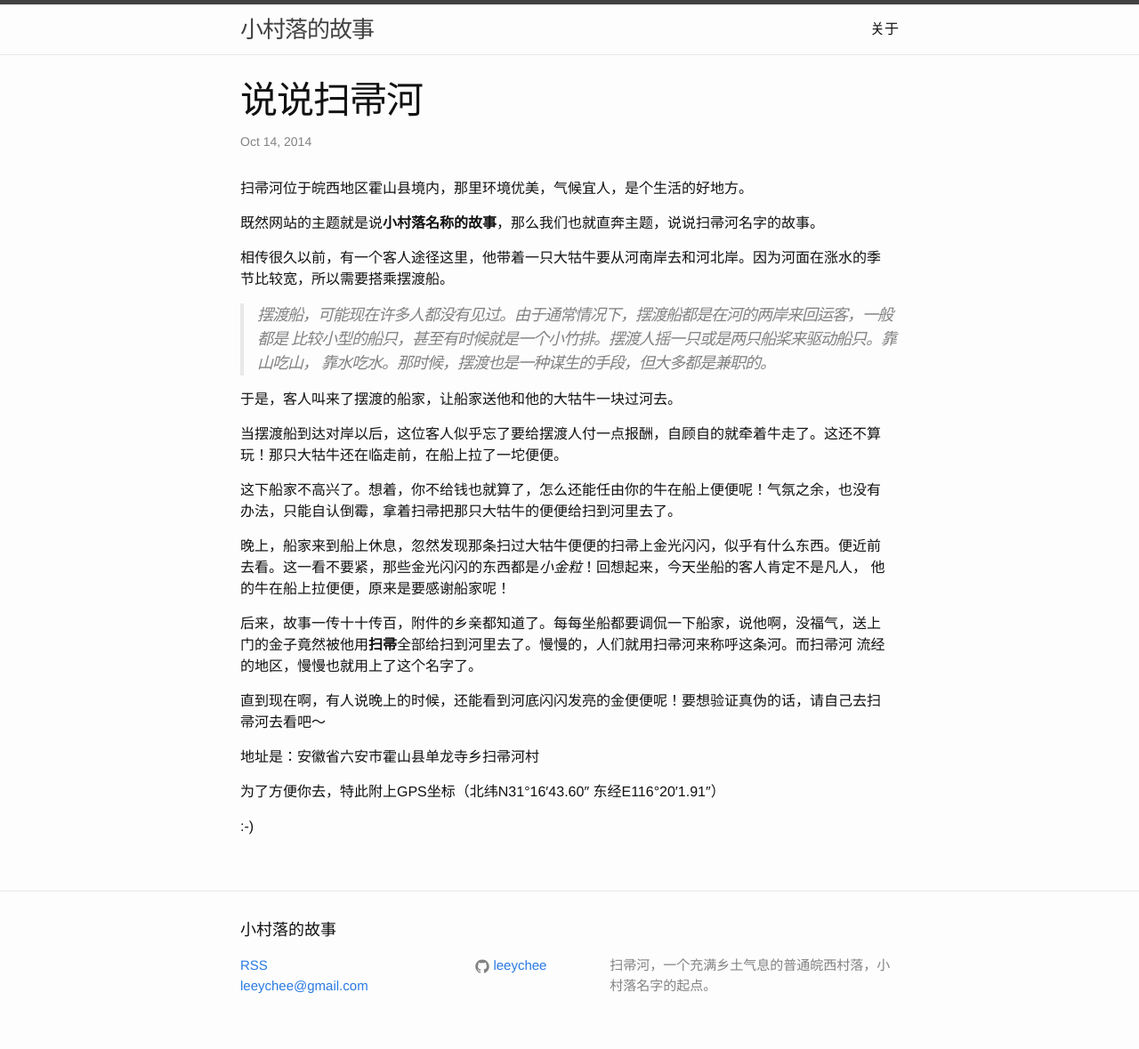
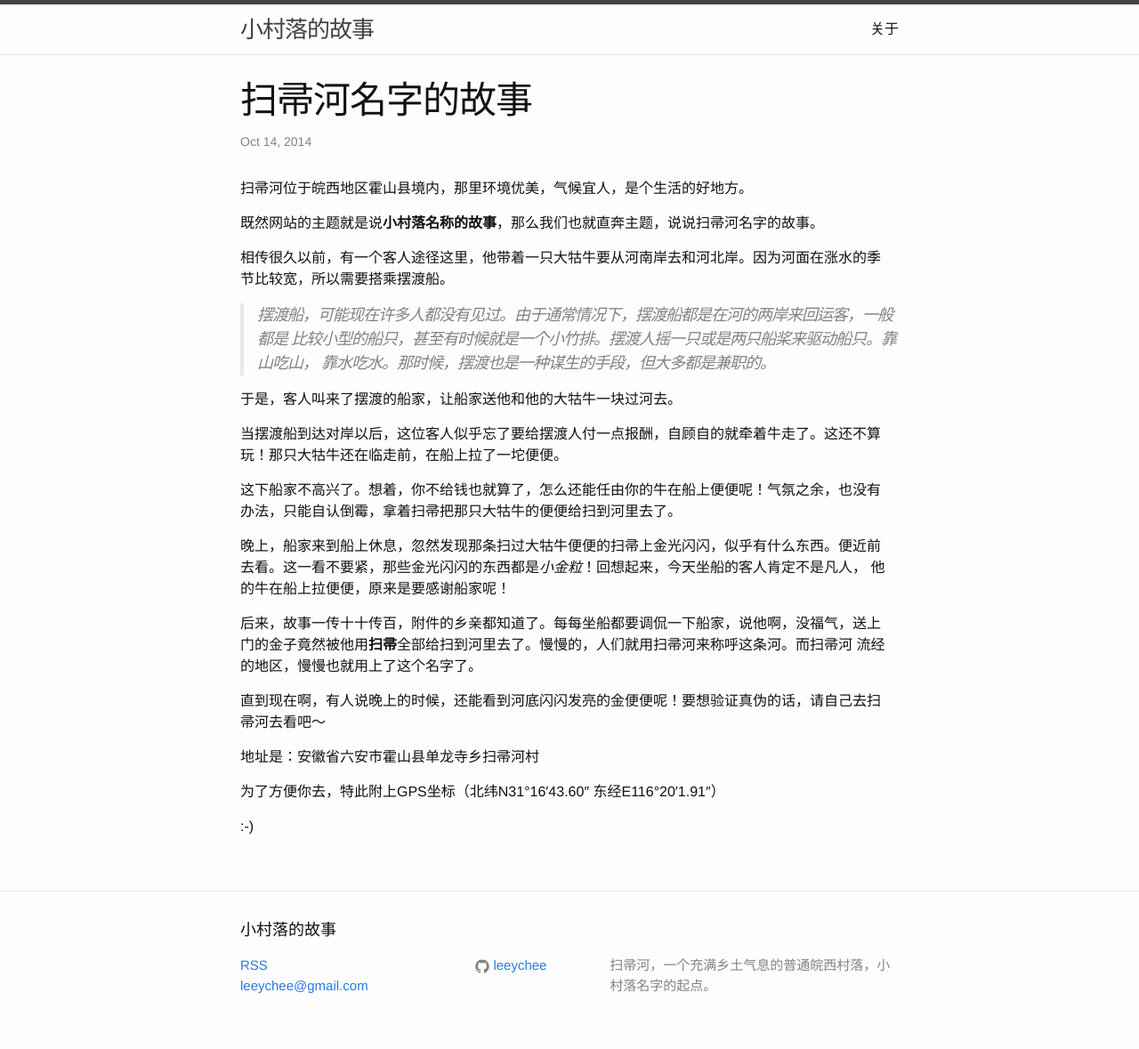
Before and after one commit to leeychee/broomriver, a Jekyll site: the page built from _posts/2014-10-14-about-broom-river.md, in a window 1280 px wide. Shown: the whole page at 89% size. Built offline with Jekyll 4.4.1, drawn with Linux system fonts in a browser that asks for light colours.

Commit message:
修改显示的标题

```diff
--- a/_posts/2014-10-14-about-broom-river.md
+++ b/_posts/2014-10-14-about-broom-river.md
@@ -1,6 +1,6 @@
 ---
 layout: post
-title:  "说说扫帚河"
+title:  "扫帚河名字的故事"
 date:   2014-10-14 18:07:18
 categories: saozhouhe update
 ---
```
